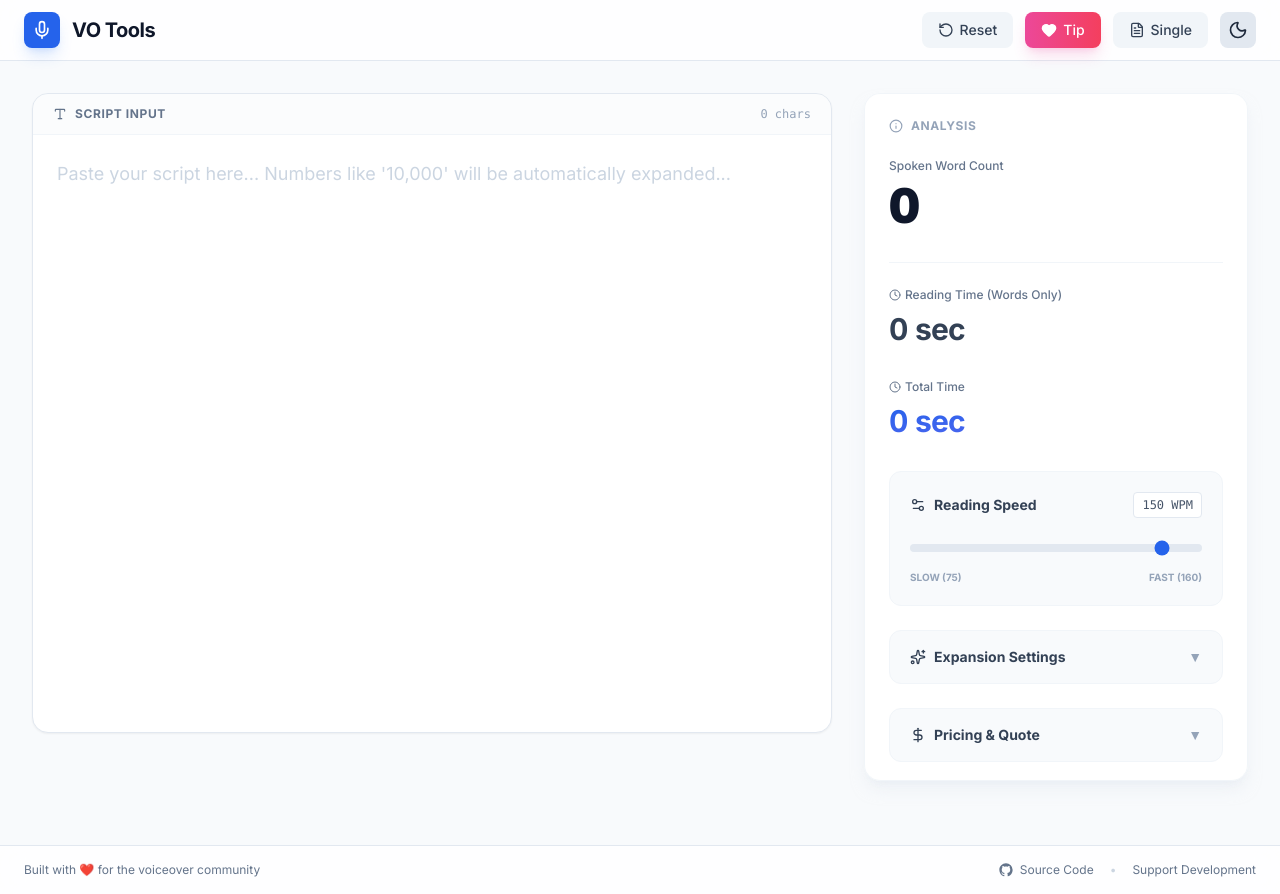
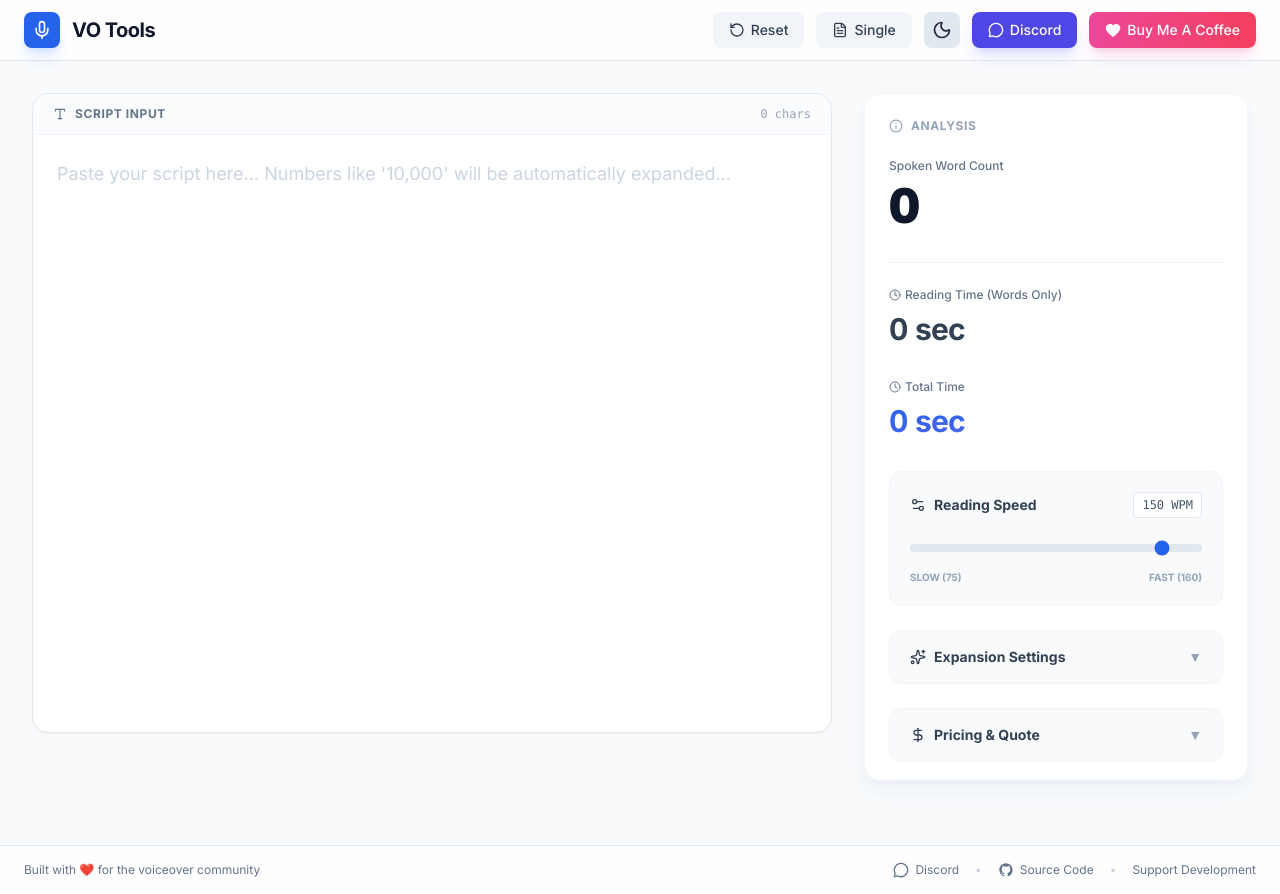
Before and after one commit to tro2789/vo-tools, a Next.js app: page / in a window 1280 px wide. Built offline with nearby package versions, Linux system fonts and the light colour scheme.

Commit message:
Added Discord link

```diff
--- a/app/layout.tsx
+++ b/app/layout.tsx
@@ -6,8 +6,8 @@ import { ThemeProvider } from '@/components/ThemeProvider';
 const inter = Inter({ subsets: ['latin'], variable: '--font-inter' });
 
 export const metadata: Metadata = {
-  title: 'VoiceOver Script Calculator',
-  description: 'Estimate spoken word count and duration for voice actors.',
+  title: 'VO Tools',
+  description: 'A collection of useful tools for voice actors.',
 };
 
 export default function RootLayout({
--- a/components/ScriptCalculator.tsx
+++ b/components/ScriptCalculator.tsx
@@ -1,7 +1,7 @@
 'use client';
 
 import React, { useState, lazy, Suspense, useCallback, useEffect } from 'react';
-import { Mic, GitCompare, FileText, Heart, RotateCcw } from 'lucide-react';
+import { Mic, GitCompare, FileText, Heart, RotateCcw, MessageCircle } from 'lucide-react';
 import { ThemeToggle } from './ThemeToggle';
 import { ScriptEditor } from './editor/ScriptEditor';
 import { AnalysisSidebar } from './analysis/AnalysisSidebar';
@@ -211,15 +211,6 @@ export const ScriptCalculator = () => {
               <RotateCcw size={14} className="md:w-4 md:h-4" />
               <span className="hidden sm:inline">Reset</span>
             </button>
-            <a
-              href="https://buy.stripe.com/cNi9ATc9WgzM906g7Zbwk02"
-              target="_blank"
-              rel="noopener noreferrer"
-              className="flex items-center gap-1.5 px-2.5 md:px-4 py-1.5 md:py-2 rounded-lg font-medium text-xs md:text-sm transition-all bg-gradient-to-r from-pink-500 to-rose-500 text-white hover:from-pink-600 hover:to-rose-600 shadow-lg shadow-pink-500/20"
-            >
-              <Heart size={14} className="fill-current md:w-4 md:h-4" />
-              <span className="hidden sm:inline">Tip</span>
-            </a>
             <button
               onClick={toggleComparisonMode}
               className={`flex items-center gap-1.5 px-2.5 md:px-4 py-1.5 md:py-2 rounded-lg font-medium text-xs md:text-sm transition-all ${
@@ -232,6 +223,25 @@ export const ScriptCalculator = () => {
               <span className="hidden sm:inline">{comparisonMode ? 'Compare' : 'Single'}</span>
             </button>
             <ThemeToggle />
+            <a
+              href="https://discord.gg/gYg69PbHfR"
+              target="_blank"
+              rel="noopener noreferrer"
+              className="flex items-center gap-1.5 px-2.5 md:px-4 py-1.5 md:py-2 rounded-lg font-medium text-xs md:text-sm transition-all bg-indigo-600 text-white hover:bg-indigo-700 shadow-lg shadow-indigo-500/20"
+              title="Join our Discord community"
+            >
+              <MessageCircle size={14} className="md:w-4 md:h-4" />
+              <span className="hidden sm:inline">Discord</span>
+            </a>
+            <a
+              href="https://buy.stripe.com/cNi9ATc9WgzM906g7Zbwk02"
+              target="_blank"
+              rel="noopener noreferrer"
+              className="flex items-center gap-1.5 px-2.5 md:px-4 py-1.5 md:py-2 rounded-lg font-medium text-xs md:text-sm transition-all bg-gradient-to-r from-pink-500 to-rose-500 text-white hover:from-pink-600 hover:to-rose-600 shadow-lg shadow-pink-500/20"
+            >
+              <Heart size={14} className="fill-current md:w-4 md:h-4" />
+              <span className="hidden sm:inline">Buy Me A Coffee</span>
+            </a>
           </div>
         </div>
       </nav>
@@ -369,6 +379,16 @@ export const ScriptCalculator = () => {
           </div>
           <div className="flex items-center gap-4">
             <a
+              href="https://discord.gg/gYg69PbHfR"
+              target="_blank"
+              rel="noopener noreferrer"
+              className="hover:text-indigo-600 dark:hover:text-indigo-400 transition-colors flex items-center gap-1.5"
+            >
+              <MessageCircle className="w-4 h-4" />
+              Discord
+            </a>
+            <span className="text-slate-300 dark:text-slate-700">•</span>
+            <a
               href="https://gitea.tohareprod.com/tro2789/vo-tools"
               target="_blank"
               rel="noopener noreferrer"
```
